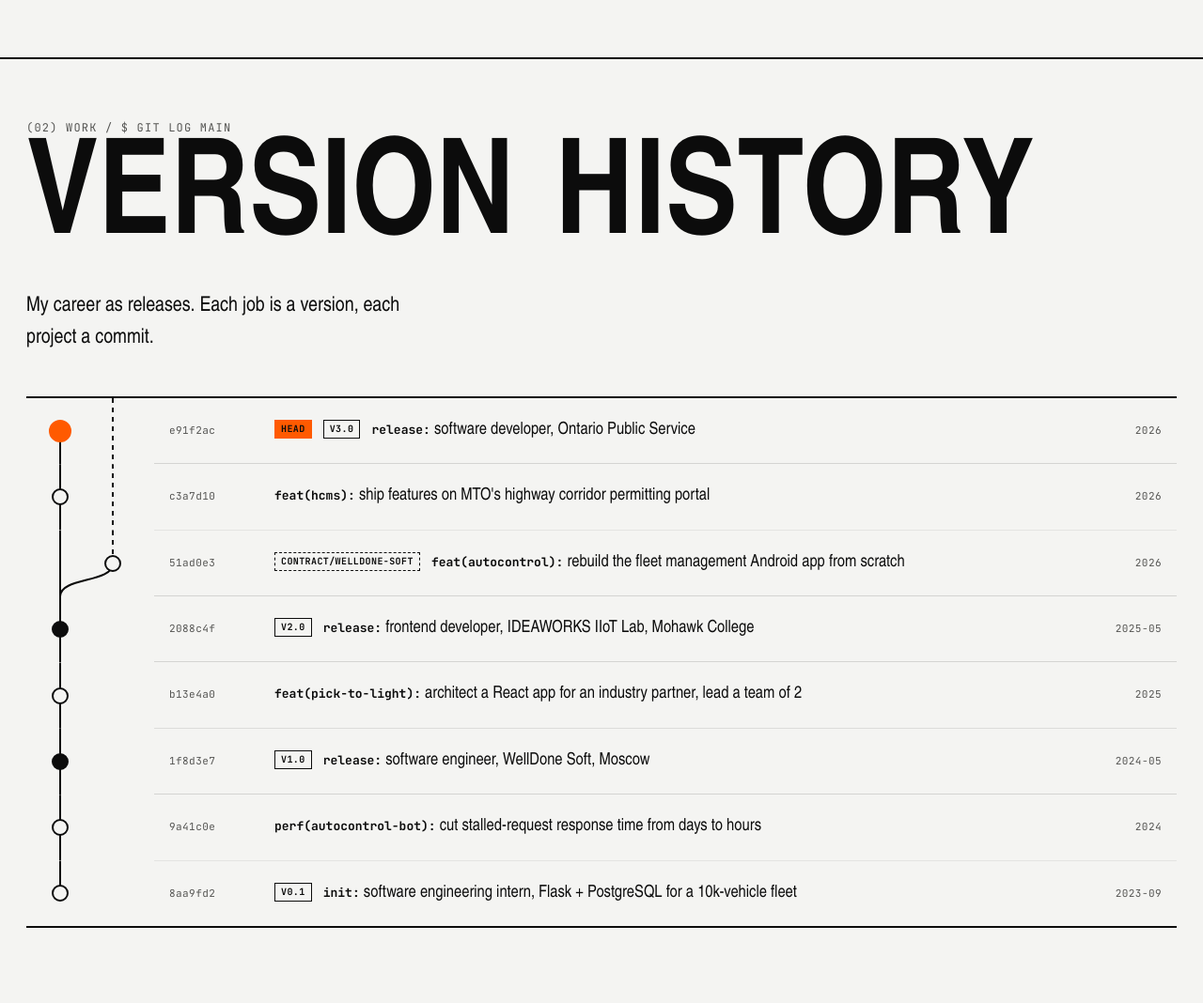
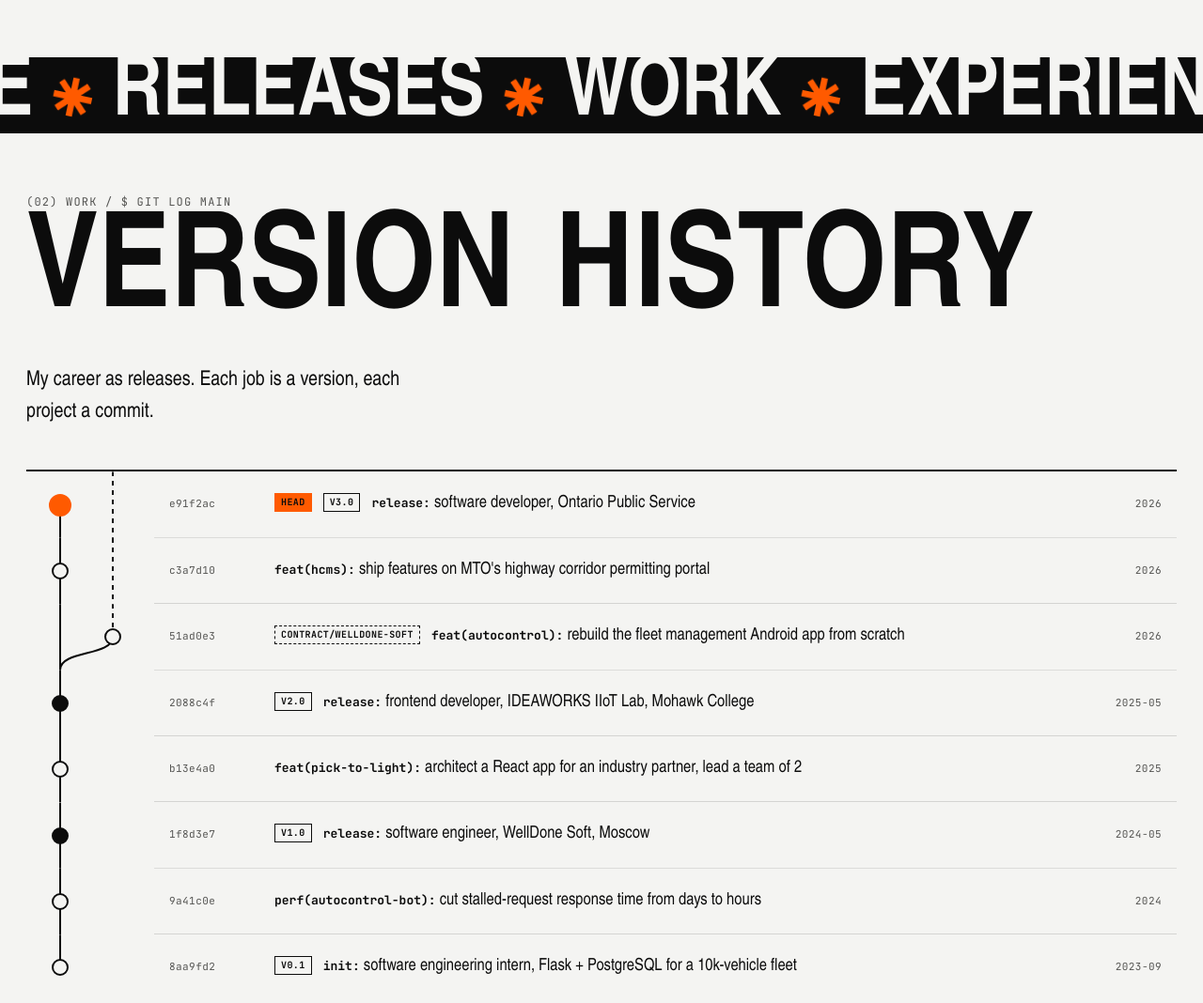
Before and after one commit to popovichv/popovich-dev, an Astro site: page / in a window 1280 px wide. Shown: the part 2343-3411 px from the top of the page at 94% size. Built offline with nearby package versions, Linux system fonts and the light colour scheme; Astro itself is replaced by a stand-in of ours; a web font is replaced by a local one.

Commit message:
add section band marquee above work experience

```diff
--- a/src/components/About.astro
+++ b/src/components/About.astro
@@ -83,7 +83,6 @@ import Asterisk from './Asterisk.astro';
     grid-template-areas: 'head' 'figure' 'body';
     gap: 32px;
     padding: 96px var(--gutter) 64px;
-    border-bottom: 2px solid var(--ink);
   }
 
   /* The photo fills the left column top to bottom, whichever side is taller. */
--- /dev/null
+++ b/src/components/SectionBand.astro
@@ -0,0 +1,35 @@
+---
+import Asterisk from './Asterisk.astro';
+import Marquee from './Marquee.astro';
+
+interface Props {
+  words: string[];
+  direction?: 'left' | 'right';
+  duration?: number;
+}
+
+const { words, direction, duration = 14 } = Astro.props;
+---
+
+<Marquee class="section-band" {direction} {duration} repeat={2} aria-hidden="true">
+  {words.map((word) => (
+    <>
+      <span>{word}</span>
+      <Asterisk spin />
+    </>
+  ))}
+</Marquee>
+
+<style>
+  .section-band {
+    --marquee-gap: 0.22em;
+    padding: 0.07em 0 0.03em;
+    background: var(--ink);
+    color: var(--ground);
+    font-size: clamp(44px, 7vw, 112px);
+    font-stretch: 75%;
+    font-weight: 900;
+    line-height: 0.8;
+    text-transform: uppercase;
+  }
+</style>
--- a/src/components/VersionHistory.astro
+++ b/src/components/VersionHistory.astro
@@ -1,12 +1,15 @@
 ---
 import { history } from '../data/history';
+import SectionBand from './SectionBand.astro';
 
 const command = '$ git log main';
 const branchIndex = history.findIndex((commit) => commit.branch);
 ---
 
 <section class="history" id="work" aria-labelledby="history-title">
-  <div class="head" data-reveal="waiting" style={`--chars: ${command.length}`}>
+  <SectionBand words={['Work', 'Experience', 'Releases']} direction="right" />
+
+  <div class="intro" data-reveal="waiting" style={`--chars: ${command.length}`}>
     <p class="label">
       (02) Work / <span class="command">{command}</span>
     </p>
@@ -21,7 +24,7 @@ const branchIndex = history.findIndex((commit) => commit.branch);
     <p class="lede">My career as releases. Each job is a version, each project a commit.</p>
   </div>
 
-  <ol class="log" data-reveal="waiting" style={`--rows: ${history.length}`}>
+  <ol class="log" data-reveal="waiting">
     {history.map(({ hash, type, scope, message, date, tag, branch }, index) => (
       <li class="commit" style={`--i: ${index}`}>
         <div
@@ -65,7 +68,16 @@ const branchIndex = history.findIndex((commit) => commit.branch);
 
 <style>
   .history {
-    padding: 64px var(--gutter) 96px;
+    padding-bottom: 40px;
+  }
+
+  .intro,
+  .log {
+    margin-inline: var(--gutter);
+  }
+
+  .intro {
+    padding-top: 64px;
   }
 
   .label,
@@ -119,8 +131,7 @@ const branchIndex = history.findIndex((commit) => commit.branch);
     list-style: none;
   }
 
-  .log::before,
-  .log::after {
+  .log::before {
     content: '';
     display: block;
     height: 2px;
@@ -298,7 +309,7 @@ const branchIndex = history.findIndex((commit) => commit.branch);
       --step: 110ms;
     }
 
-    .head {
+    .intro {
       --typing: calc(var(--chars) * 28ms);
     }
 
@@ -332,14 +343,9 @@ const branchIndex = history.findIndex((commit) => commit.branch);
         translate 900ms var(--ease-out) calc(var(--typing) + 300ms);
     }
 
-    .log::before,
-    .log::after {
+    .log::before {
       transform-origin: left;
       transition: scale 800ms var(--ease-out);
-    }
-
-    .log::after {
-      transition-delay: calc(var(--rows) * var(--step));
     }
 
     .graph {
@@ -371,8 +377,7 @@ const branchIndex = history.findIndex((commit) => commit.branch);
         translate: 0 16px;
       }
 
-      &.log::before,
-      &.log::after {
+      &.log::before {
         scale: 0 1;
       }
 
```
